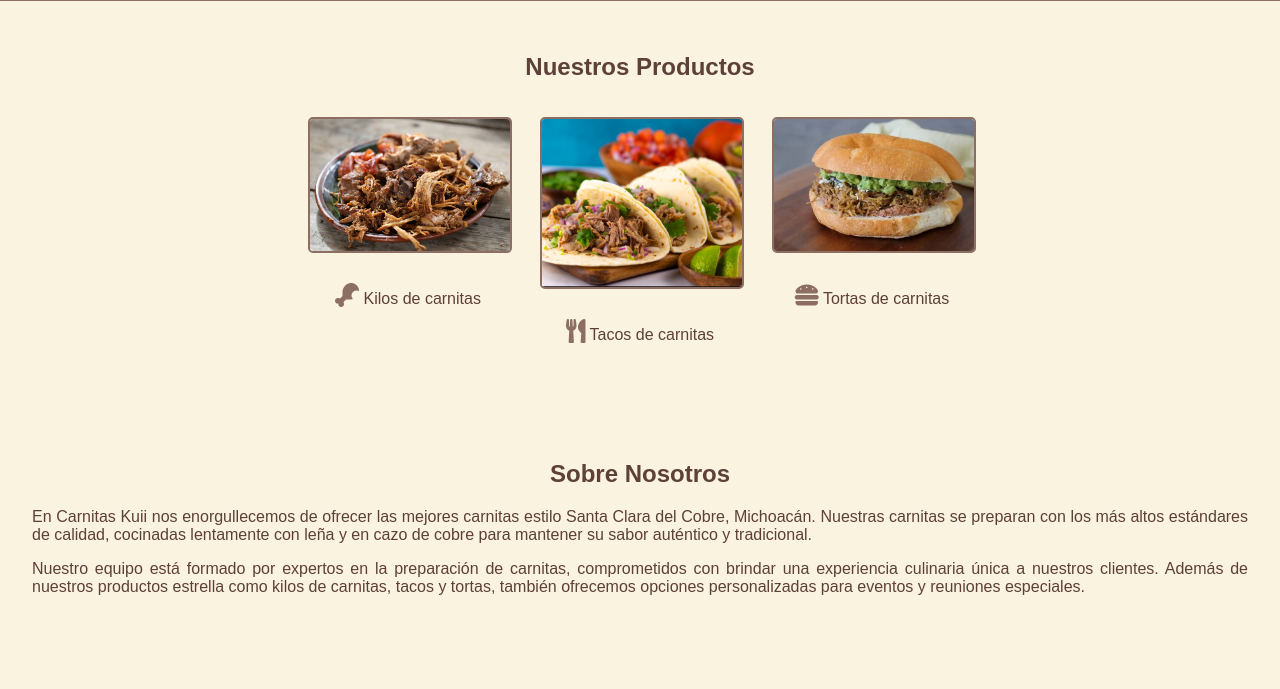
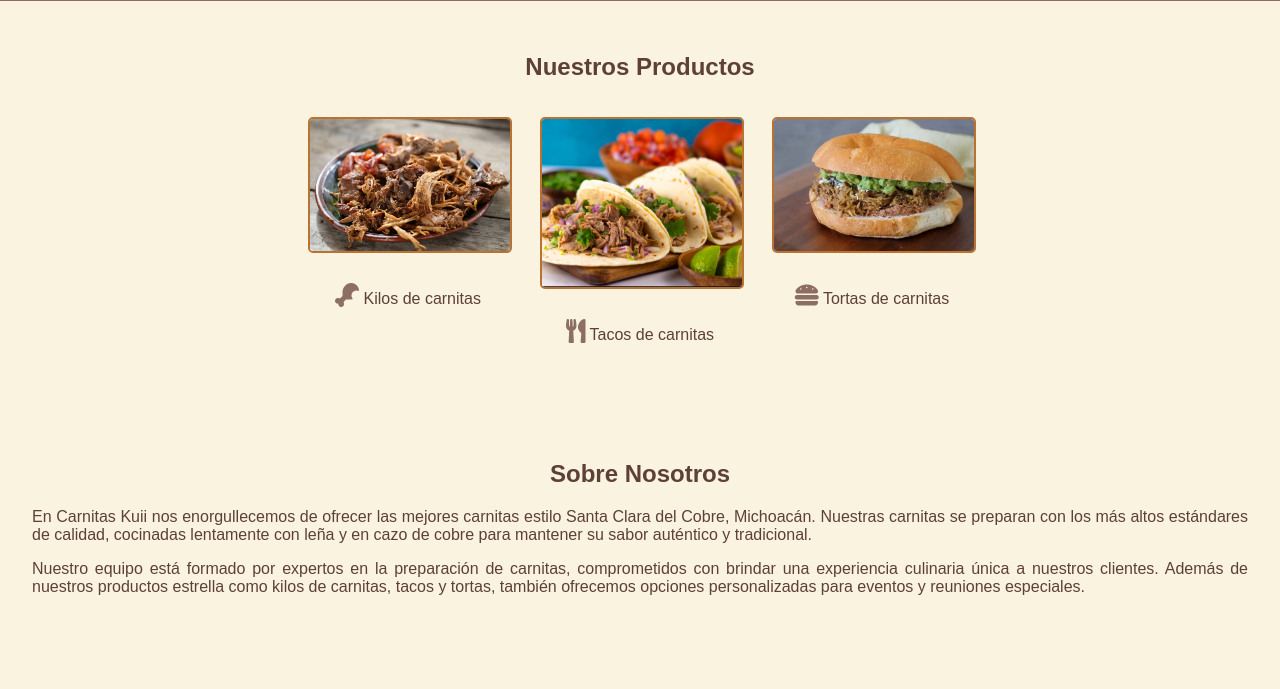
Before and after one commit to Appvocados/Kuii, a plain HTML site: page index.html in a window 1280 px wide. Shown: the part 111-800 px from the top of the page. Drawn offline with Linux system fonts and the light colour scheme; files whose address does not match are found by name.

Commit message:
Update index.html

```diff
--- a/index.html
+++ b/index.html
@@ -69,7 +69,7 @@
         .producto img {
             max-width: 100%;
             height: auto;
-            border: 2px solid #8d6e63;
+            border: 2px solid #b87333; /* Color cobre para el borde */
             border-radius: 5px;
             margin-bottom: 10px; /* Espacio entre la imagen y el texto */
         }
```
